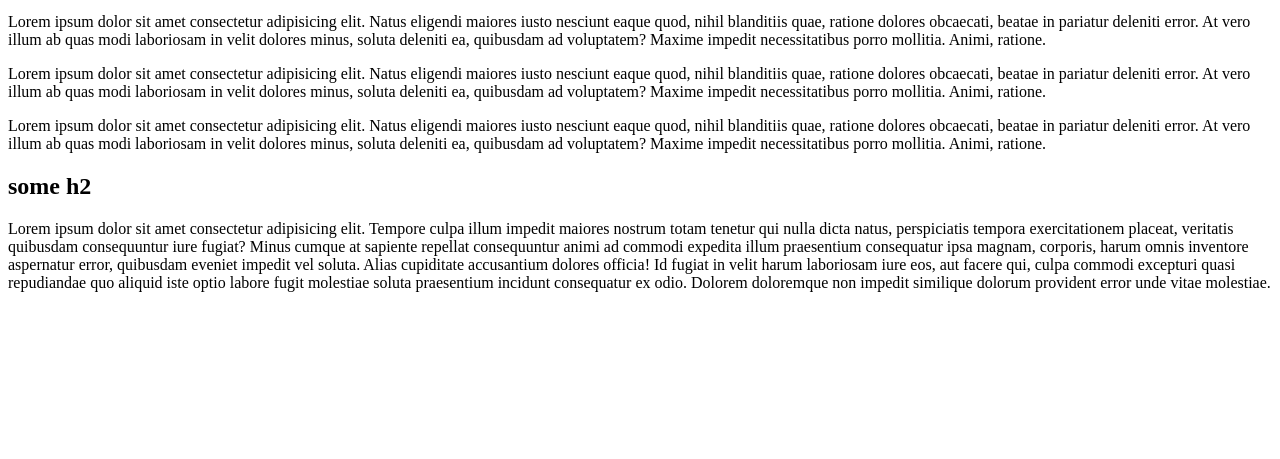
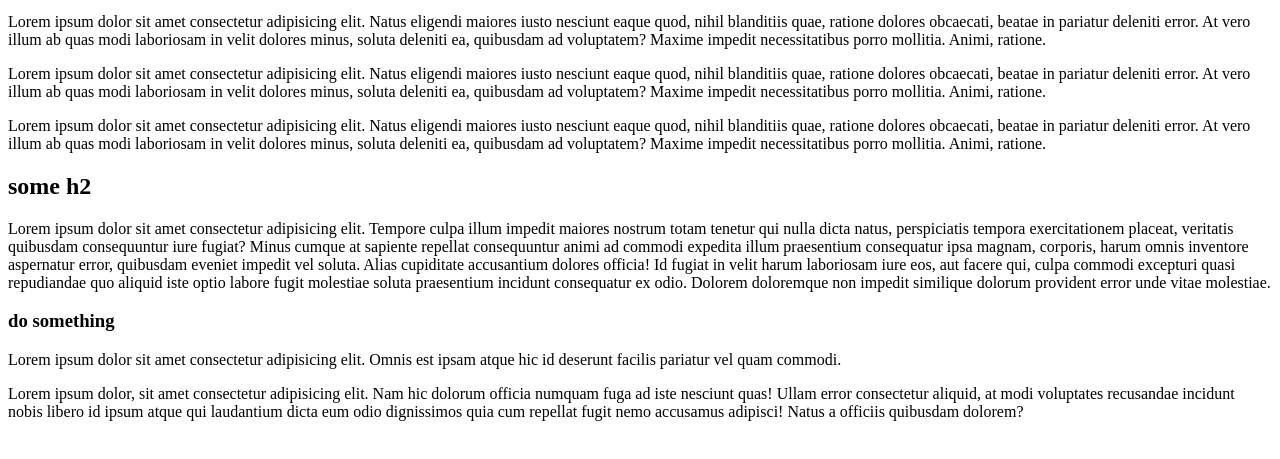
Before and after one commit to d9d9deema/GIT-Chemyakov-course, a plain HTML site: page index.html in a window 1280 px wide. Shown: the part 119-578 px from the top of the page. Drawn offline with Linux system fonts and the light colour scheme.

Commit message:
Update index.html

```diff
--- a/index.html
+++ b/index.html
@@ -21,5 +21,14 @@
 
   <p>Lorem ipsum dolor sit amet consectetur adipisicing elit. Tempore culpa illum impedit maiores nostrum totam tenetur qui nulla dicta natus, perspiciatis tempora exercitationem placeat, veritatis quibusdam consequuntur iure fugiat? Minus cumque at sapiente repellat consequuntur animi ad commodi expedita illum praesentium consequatur ipsa magnam, corporis, harum omnis inventore aspernatur error, quibusdam eveniet impedit vel soluta. Alias cupiditate accusantium dolores officia! Id fugiat in velit harum laboriosam iure eos, aut facere qui, culpa commodi excepturi quasi repudiandae quo aliquid iste optio labore fugit molestiae soluta praesentium incidunt consequatur ex odio. Dolorem doloremque non impedit similique dolorum provident error unde vitae molestiae.</p>
 
+  <div class="new-branch">
+    <h3>do something</h3>
+
+    <p>Lorem ipsum dolor sit amet consectetur adipisicing elit. Omnis est ipsam atque hic id deserunt facilis pariatur vel quam commodi.</p>
+
+    <p>Lorem ipsum dolor, sit amet consectetur adipisicing elit. Nam hic dolorum officia numquam fuga ad iste nesciunt quas! Ullam error consectetur aliquid, at modi voluptates recusandae incidunt nobis libero id ipsum atque qui laudantium dicta eum odio dignissimos quia cum repellat fugit nemo accusamus adipisci! Natus a officiis quibusdam dolorem?</p>
+
+
+  </div>
 </body>
 </html>
```
